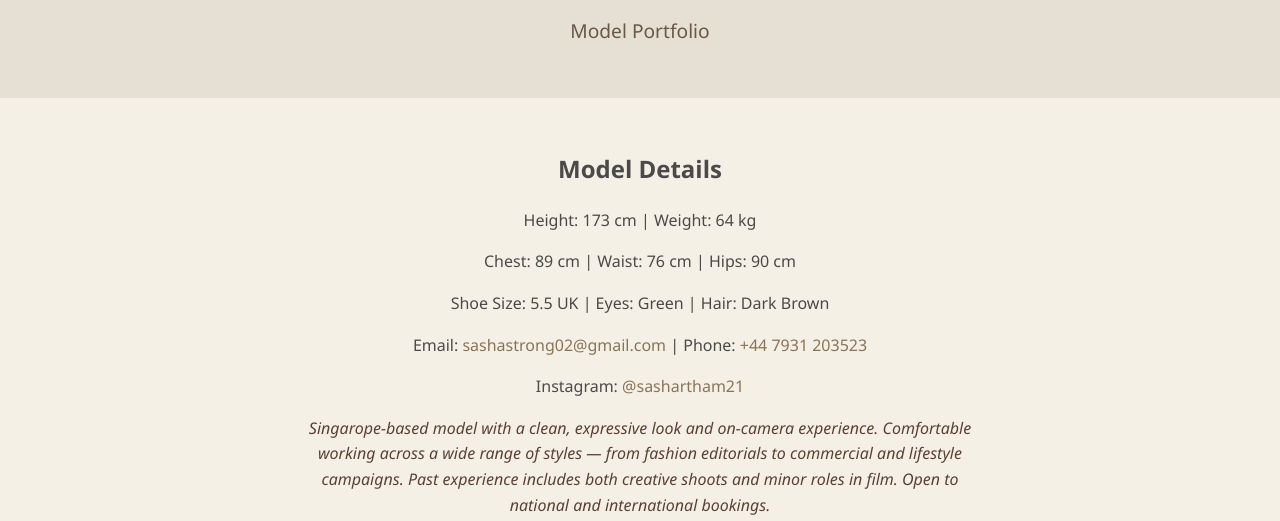
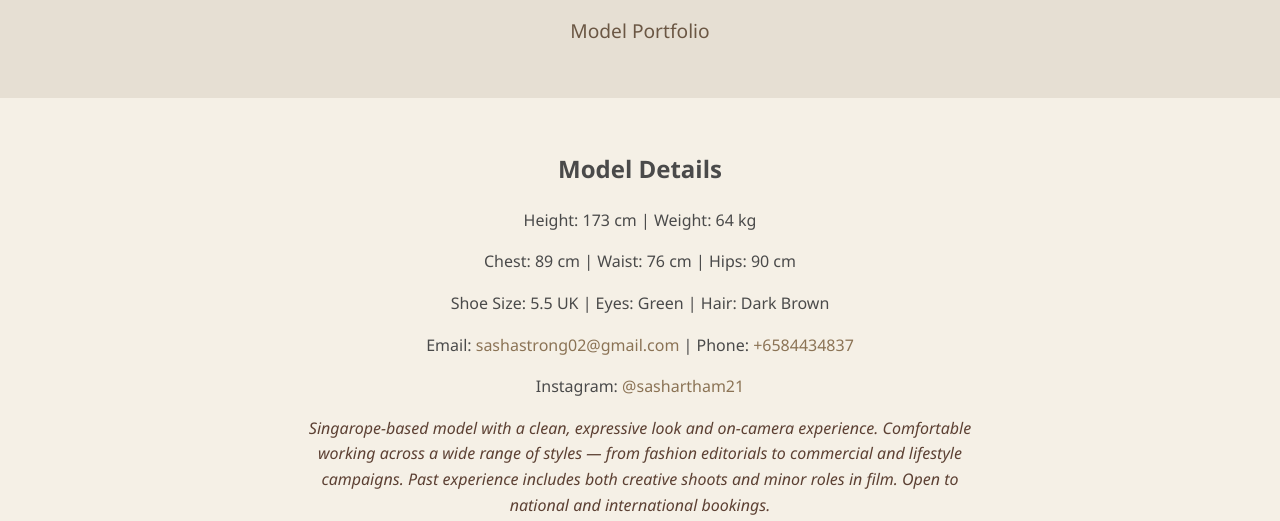
Before and after one commit to sashartham21/Portfolio, a plain HTML site: page index.html in a window 1280 px wide. Shown: the part 279-800 px from the top of the page. Drawn offline with Linux system fonts and the light colour scheme.

Commit message:
Update index.html

```diff
--- a/index.html
+++ b/index.html
@@ -19,7 +19,7 @@
     <p>Height: 173 cm | Weight: 64 kg</p>
     <p>Chest: 89 cm | Waist: 76 cm | Hips: 90 cm</p>
     <p>Shoe Size: 5.5 UK | Eyes: Green | Hair: Dark Brown</p>
-    <p>Email: <a href="mailto:sashastrong02@gmail.com">sashastrong02@gmail.com</a> | Phone: <a href="tel:+447931203523">+44 7931 203523</a></p>
+    <p>Email: <a href="mailto:sashastrong02@gmail.com">sashastrong02@gmail.com</a> | Phone: <a href="tel:+6584434837">+6584434837</a></p>
     <p>Instagram: <a href="https://instagram.com/sashartham21" target="_blank">@sashartham21</a></p>
     <p class="bio">Singarope-based model with a clean, expressive look and on-camera experience. Comfortable working across a wide range of styles — from fashion editorials to commercial and lifestyle campaigns. Past experience includes both creative shoots and minor roles in film. Open to national and international bookings.</p>
   </section>
```
